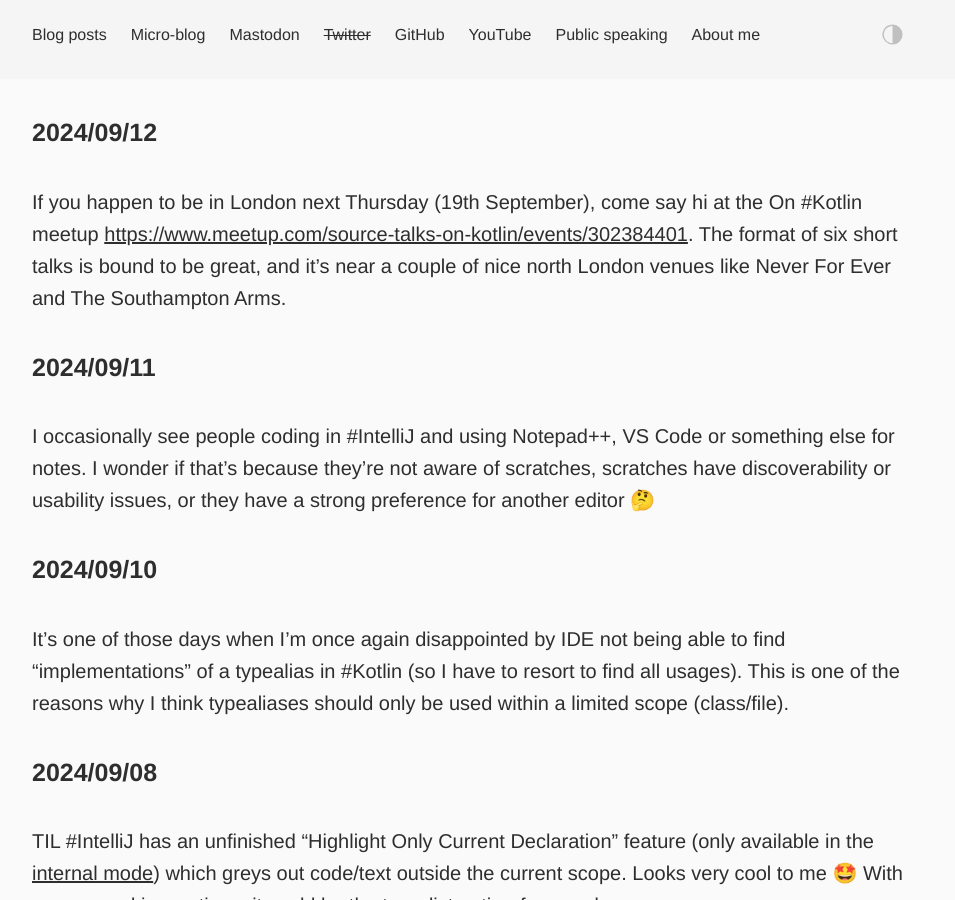
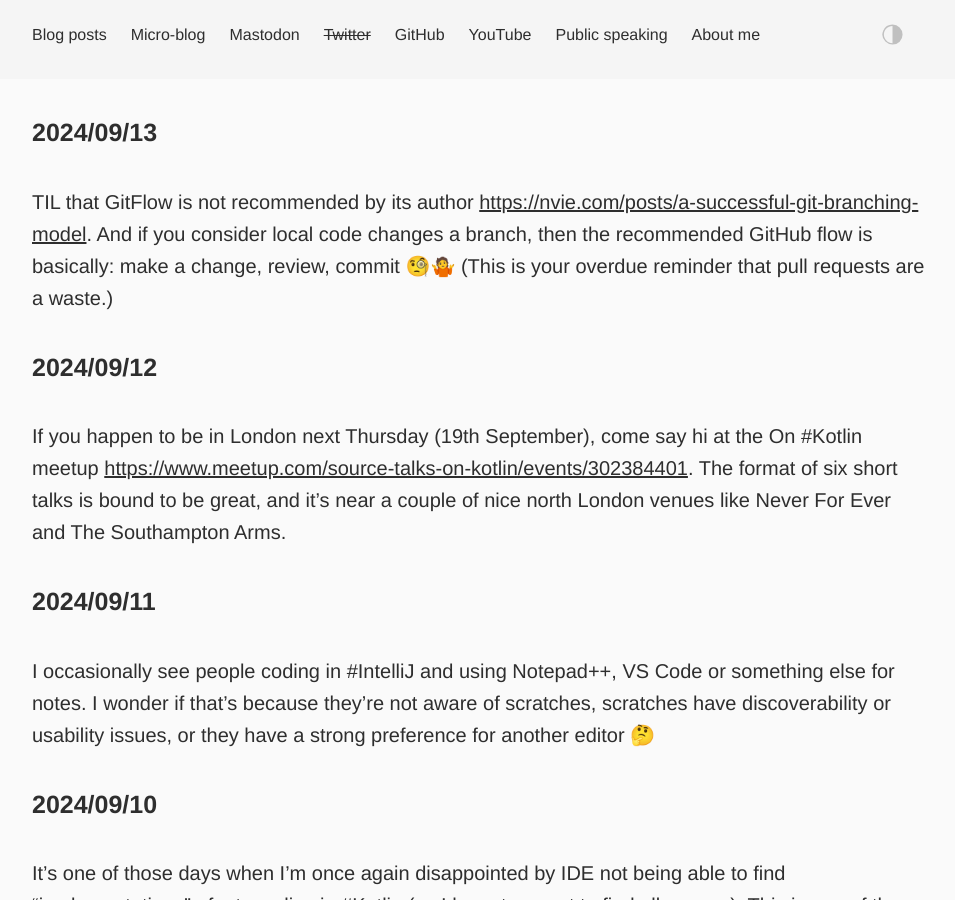
Before and after one commit to dkandalov/dkandalov.github.io, a Jekyll site: the page built from micro-blog.md, in a window 1280 px wide and 900 px high. Shown: the whole window, without its empty margins (160-1115 px from the left). Built offline with Jekyll 4.4.1, drawn with Linux system fonts in a browser that asks for light colours.

Commit message:
updated micro-blog

```diff
--- a/micro-blog.md
+++ b/micro-blog.md
@@ -2,6 +2,9 @@
 layout: post
 permalink: /micro-blog/
 ---
+
+#### 2024/09/13
+TIL that GitFlow is not recommended by its author <https://nvie.com/posts/a-successful-git-branching-model>. And if you consider local code changes a branch, then the recommended GitHub flow is basically: make a change, review, commit 🧐🤷 (This is your overdue reminder that pull requests are a waste.)
 
 #### 2024/09/12
 If you happen to be in London next Thursday (19th September), come say hi at the On #Kotlin meetup <https://www.meetup.com/source-talks-on-kotlin/events/302384401>. The format of six short talks is bound to be great, and it's near a couple of nice north London venues like Never For Ever and The Southampton Arms.
```
